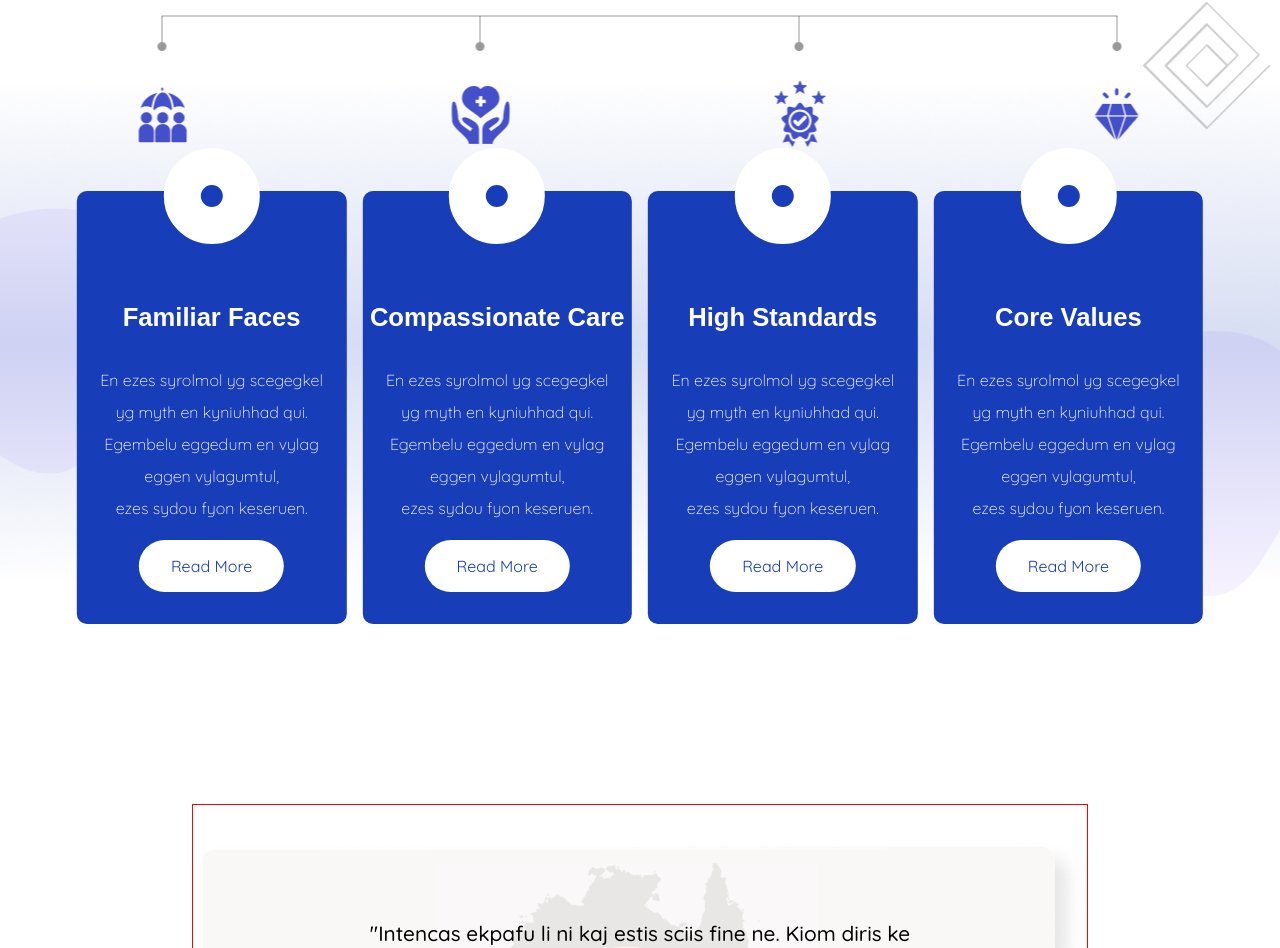
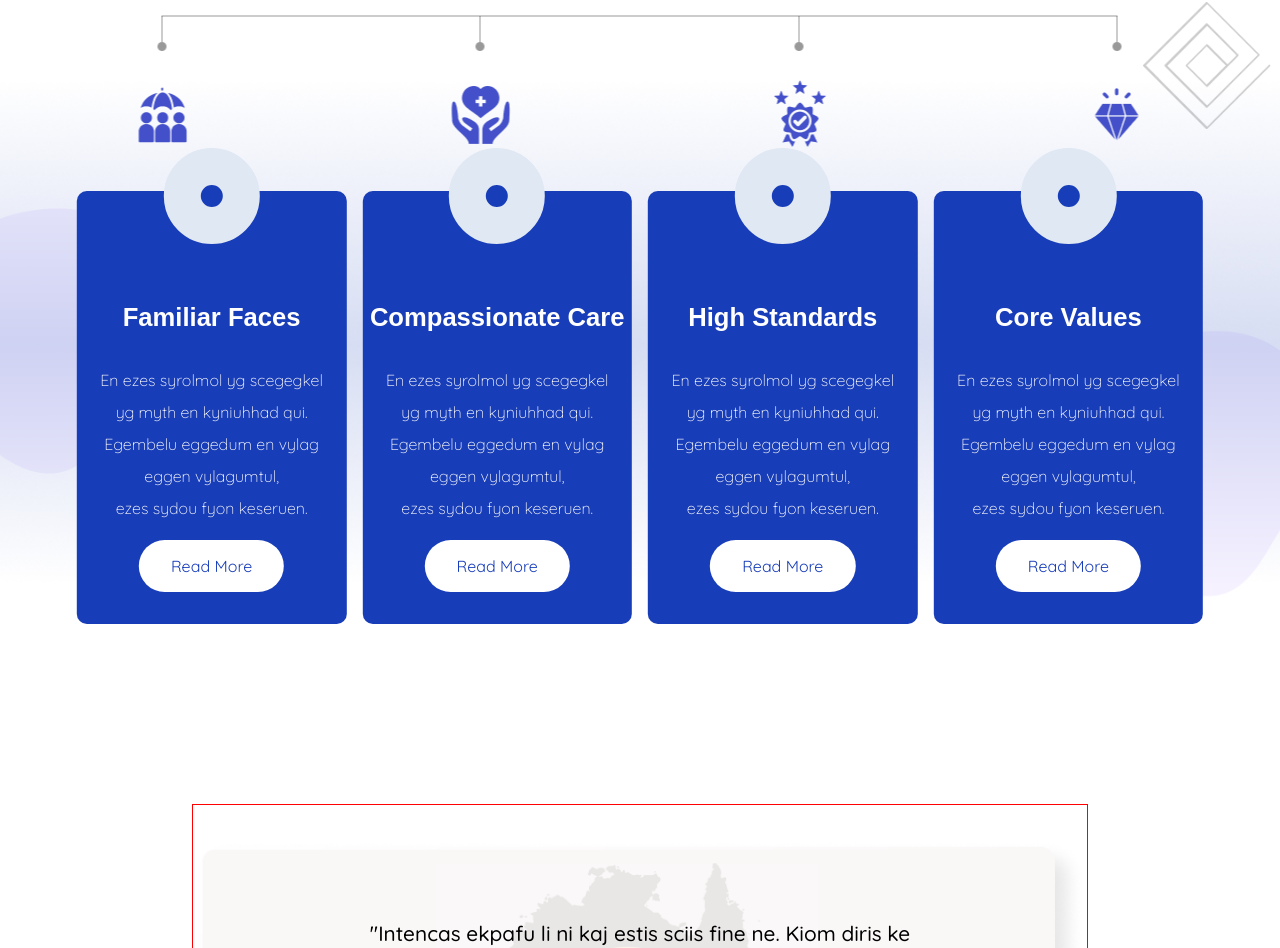
Before and after one commit to md-whahid/compassion, a plain HTML site: page index.html in a window 1280 px wide. Shown: the part 3590-4538 px from the top of the page. Drawn offline with Linux system fonts and the light colour scheme.

Commit message:
last commit

```diff
--- a/css/style.css
+++ b/css/style.css
@@ -452,7 +452,7 @@
 	width: 6rem;
 	background-color: var(--official-blue);
 	border-radius: 50px;
-	border: 37px solid #ffffff;
+	border: 37px solid #e0e8f3;
 }
 .details-card-text {
 	text-align: center;
```
Also changed, not shown: img/hero-left.png (deleted), img/hero-right.png (deleted).
